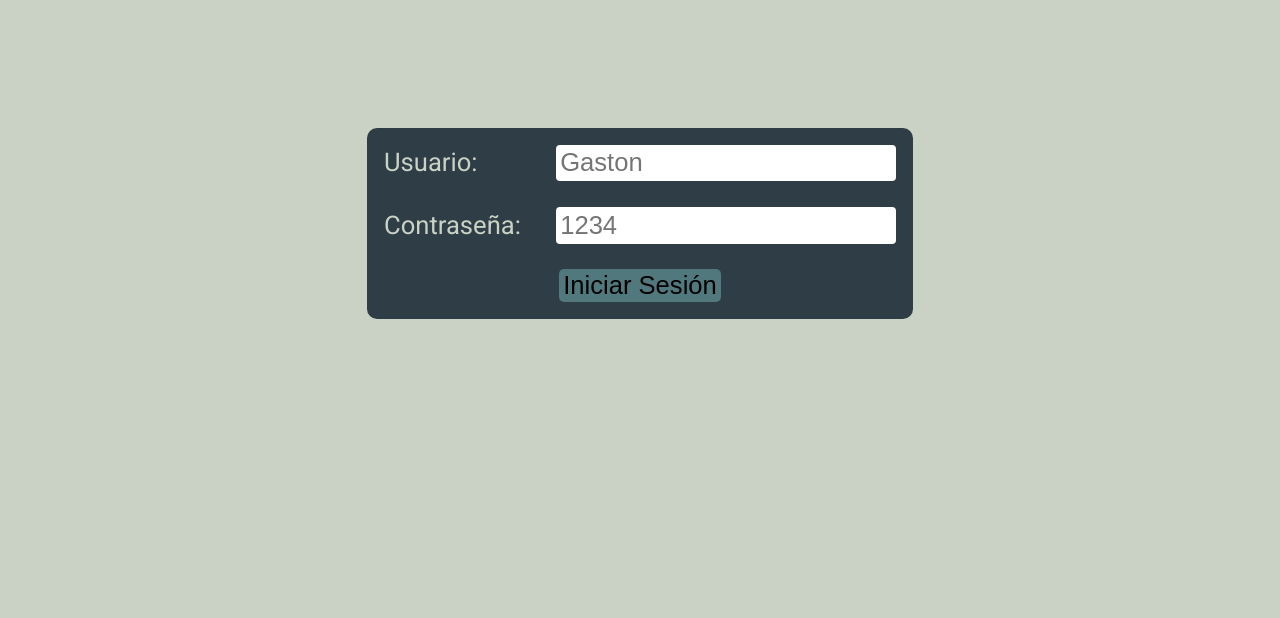
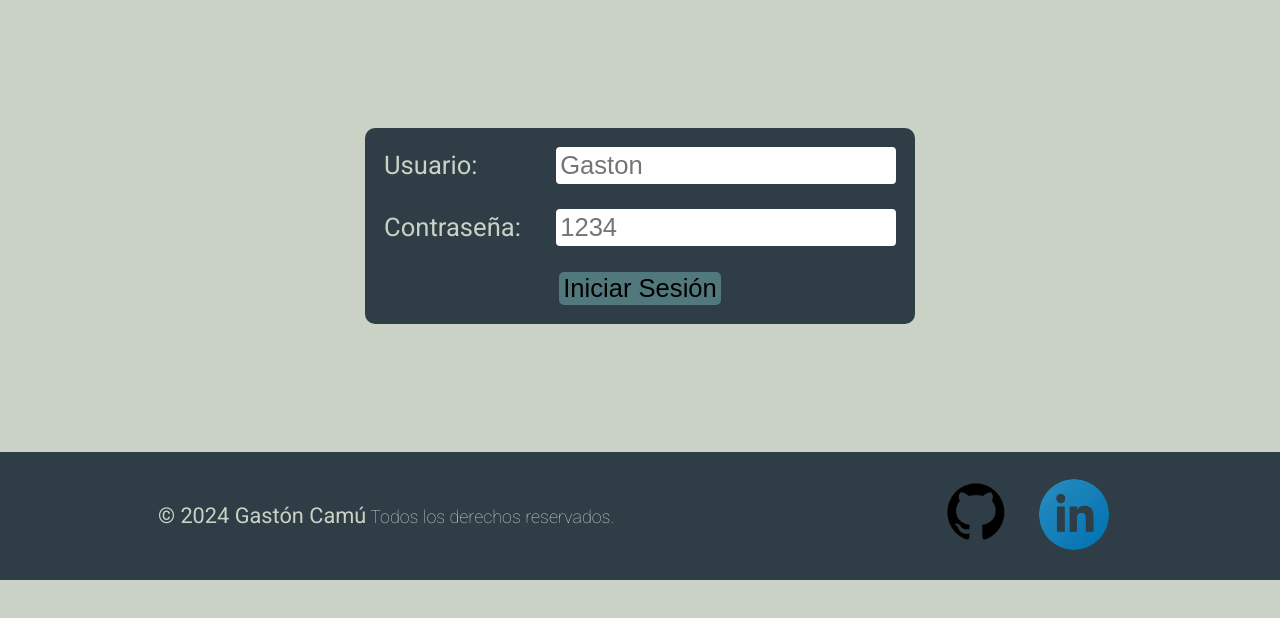
Before and after one commit to GastonCamu/tp-final-react, a React (Vite) app: page / in a window 1280 px wide. Shown: the top 618 px of the page. Built offline with nearby package versions, Linux system fonts and the light colour scheme.

Commit message:
actualizacion footer y agregacion de efecto transition

```diff
--- a/src/components/ActionAlert/ActionAlert.module.css
+++ b/src/components/ActionAlert/ActionAlert.module.css
@@ -13,7 +13,7 @@
 
 .actionalert {
     user-select: none;
-    background: var(--color-1);
+    background: white;
     padding: 2vw;
     border-radius: 3px;
     box-shadow: 0 0 10px var(--color-5-light-transparent);
@@ -44,17 +44,25 @@
 
 .confirmButton {
     background-color: var(--color-success);
+
+    transition: background 400ms;
 }
 
 .confirmButton:hover {
     background-color: var(--color-success-dark);
+
+    transition: background 400ms;
 }
 
 .cancelButton {
     background-color: var(--color-button-delete);
+
+    transition: background 400ms;
 }
 .cancelButton:hover {
     background-color: var(--color-button-delete-dark);
+
+    transition: background 400ms;
 }
 .closeButton {
     background-color: var(--color-1-dark);
@@ -65,8 +73,12 @@
     font-size: 1.5vw;
     font-weight: 400;
     cursor: pointer;
+
+    transition: background 400ms;
 }
 
 .closeButton:hover {
     background-color: var(--color-button-delete);
+
+    transition: background 400ms;
 }
--- /dev/null
+++ b/src/components/Footer/Footer.jsx
@@ -0,0 +1,28 @@
+import React from 'react';
+import s from './Footer.module.css';
+
+import logoGitHub from '..//..//assets/img/logo github.png';
+import logoLinkedin from '..//..//assets/img/logo linkedin.png';
+
+const currentYear = new Date().getFullYear();
+
+const Footer = () => {
+	return (
+		<footer className={s.footer}>
+			<div className={s.left}>
+				<p><span>&copy; {currentYear} Gastón Camú</span> Todos los derechos reservados.</p>
+			</div>
+
+			<div className={s.right}>
+				<a href="https://github.com/GastonCamu" target='_blank' rel="noopener noreferrer">
+					<img className={s.logoGitHub} src={logoGitHub} alt="logo github" />
+				</a>
+				<a href="https://www.linkedin.com/in/gaston-camu/" target='_blank' rel="noopener noreferrer">
+					<img className={s.logoLinkedin} src={logoLinkedin} alt="logo linkedin" />
+				</a>
+			</div>
+ 		</footer>
+	);
+};
+
+export default Footer;
--- /dev/null
+++ b/src/components/Footer/Footer.module.css
@@ -0,0 +1,56 @@
+.footer {
+    position: relative;
+    display: flex;
+    align-items: center;
+    width: 100%;
+    justify-content: space-around;
+    color: var(--color-1);
+    height: 10vw;
+    background-color: var(--color-5);
+}
+
+.left {
+
+}
+.left p {
+    font-size: 1.4vw;
+    font-weight: 200;
+}
+
+.left p span {
+    font-size: 1.7vw;
+    font-weight: 400;
+}
+
+.right {
+    display: flex;
+    align-items: center;
+}
+
+.right img {
+    border-radius: 100%;
+    user-select: none;
+    cursor: pointer;
+    margin: 0 1vw;
+    width: 5.5vw;
+    height: 5.5vw;
+    transition: width 1s, height 1s, background 1s, filter 1s;
+}
+
+.right img:hover {
+    display: flex;
+    width: 7.2vw;
+    height: 7.2vw;
+    transition: width 1s, height 1s, background 1s, filter 1s;
+}
+
+.logoGitHub {
+}
+
+.logoGitHub:hover {
+    filter: invert(100%);
+}
+
+.logoLinkedin:hover {
+    background-color: white;
+}
--- a/src/components/FormEmpleadoModal/FormEmpleadoModal.module.css
+++ b/src/components/FormEmpleadoModal/FormEmpleadoModal.module.css
@@ -34,21 +34,20 @@
   cursor: pointer;
   background-color: var(--color-1);
   border-radius: 0 0 0 3px;
+
+  transition: background 400ms;
 }
 
 .closeButton:hover {
   background-color: var(--color-button-delete);
+
+  transition: background 400ms;
 }
 
 .titulo {
   text-align: center;
   font-size: 1.7vw;
   padding-bottom: 1.5vw;
-}
-
-.titulo::selection {
-  background-color: var(--color-5-light);
-  color: var(--color-1);
 }
 
 .form {
@@ -73,18 +72,17 @@
   font-weight: 600;
 }
 
-.formGroup label::selection, .formGroup input::selection {
-  background-color: var(--color-5-light);
-  color: var(--color-1);
-}
+.formGroup input {
+  border-bottom: 1px solid var(--color-5);
+  padding: 0.1vw 0.2vw;
 
-.formGroup input {
-  border-bottom: 1px solid black;
-  padding: 0.1vw 0.2vw;
+  transition: border 100ms;
 }
 
 .formGroup input:hover, .formGroup input:focus{
-  border-bottom: 2px solid black;
+  border-bottom: 2px solid var(--color-5);
+
+  transition: border 100ms;
 }
 
 .submitButton {
@@ -98,8 +96,12 @@
   border-radius: 3px;
   font-weight: 600;
   background-color: var(--color-2);
+
+  transition: background 400ms;
 }
 
 .submitButton:hover {
   background-color: var(--color-2-dark);
+
+  transition: background 400ms;
 }
--- a/src/components/Navbar/Navbar.module.css
+++ b/src/components/Navbar/Navbar.module.css
@@ -80,17 +80,25 @@
     font-weight: 400;
     margin: 0.6vw 0;
     border-radius: 3px;
+
+    transition: background 400ms;
   }
 
   .Link:hover {
     background-color: var(--color-5-light);
+
+    transition: background 400ms;
   }
 
   .active {
     background-color: var(--color-3);
+
+    transition: background 200ms;
   }
   .active:hover {
     background-color: var(--color-3);
+
+    transition: background 200ms;
   }
 
   .right {
@@ -107,10 +115,14 @@
     font-weight: 400;
     border-radius: 7px;
     user-select: none;
+
+    transition: background 500ms;
   }
 
   .userMenu:hover {
     background-color: var(--color-1-dark);
+
+    transition: background 500ms;
   }
 
   .username {
@@ -138,10 +150,14 @@
     width: 90%;
     margin: auto;
     border-radius: 10px;
+
+    transition: background 500ms;
   }
 
   .dropDownMenu button:hover {
     background-color: var(--color-3);
+
+    transition: background 500ms;
   }
 
   .menuOpen {
--- a/src/components/index.js
+++ b/src/components/index.js
@@ -1,4 +1,5 @@
 export {default as Navbar} from './Navbar/Navbar';
+export {default as Footer} from './Footer/Footer';
 export {default as FormEmpleadoModal} from './FormEmpleadoModal/FormEmpleadoModal';
 export {default as PassiveAlert} from './PassiveAlert/PassiveAlert';
 export {default as ActionAlert} from './ActionAlert/ActionAlert';
--- a/src/layouts/PrivateLayout/PrivateLayout.jsx
+++ b/src/layouts/PrivateLayout/PrivateLayout.jsx
@@ -3,7 +3,7 @@ import { Outlet } from 'react-router-dom';
 
 import s from './PrivateLayout.module.css';
 
-import { Navbar } from '../../components'
+import { Navbar, Footer } from '../../components';
 
 const PrivateLayout = ({ children }) => {
 	return (
@@ -12,6 +12,7 @@ const PrivateLayout = ({ children }) => {
 			<main className={s.main}>
 				<Outlet />
 			</main>
+			<Footer />
  		</div>
 	);
 };
--- a/src/layouts/PublicLayout/PublicLayout.jsx
+++ b/src/layouts/PublicLayout/PublicLayout.jsx
@@ -1,13 +1,18 @@
 import React from 'react';
 import { Outlet } from 'react-router-dom';
+
+import { Footer } from '../../components';
 
 import s from './PublicLayout.module.css';
 
 const PublicLayout = () => {
 	return (
-		<div className={s.publiclayout}>
-			<Outlet />
- 		</div>
+		<>
+			<div className={s.publiclayout}>
+				<Outlet />
+ 			</div>
+			 <Footer />
+		</>
 	);
 };
 
--- a/src/pages/EmpleadosPage/EmpleadosPage.module.css
+++ b/src/pages/EmpleadosPage/EmpleadosPage.module.css
@@ -39,19 +39,27 @@
 .buttonBuscar, .buttonMostrarTodo {
    background-color: var(--color-2);
    color: var(--color-5);
+
+   transition: background 400ms;
 }
 
 .buttonBuscar:hover, .buttonMostrarTodo:hover {
    background-color: var(--color-2-dark);
+
+   transition: background 400ms;
 }
 
 .buttonNuevoEmpleado {
    background-color: var(--color-5-light);
    color: var(--color-1);
+
+   transition: background 400ms;
 }
 
 .buttonNuevoEmpleado:hover {
    background-color: var(--color-5);
+
+   transition: background 400ms;
 }
 
 .empleadosTable {
@@ -62,10 +70,6 @@
  .empleadosTable th, .empleadosTable td {
     padding: 1vw 0 1vw 0;
     text-align: center;
- }
- .empleadosTable th::selection,  .empleadosTable td::selection{
-    background-color: var(--color-5-light);
-    color: var(--color-1);
  }
 
  .empleadosTable th {
@@ -98,18 +102,26 @@
 
 .putButton {
    background-color: var(--color-button-edit);
+
+   transition: background 400ms;
 }
 
 .putButton:hover {
    background-color: var(--color-button-edit-dark);
+
+   transition: background 400ms;
 }
 
 .deleteButton {
    background-color: var(--color-button-delete);
+
+   transition: background 400ms;
 }
 
 .deleteButton:hover {
    background-color: var(--color-button-delete-dark);
+
+   transition: background 400ms;
 }
 
 .putButton img, .deleteButton img {
--- a/src/pages/HomePage/HomePage.module.css
+++ b/src/pages/HomePage/HomePage.module.css
@@ -39,11 +39,15 @@
     font-size: 1.5vw;
     font-weight: 400;
     background-color: var(--color-1);
-    border-bottom: 1px solid var(--color-4-light)
+    border-bottom: 1px solid var(--color-4-light);
+
+    transition: background 400ms;
   }
 
   .resultItem:hover {
     background-color: var(--color-1-dark);
+
+    transition: background 400ms;
   }
 
   .guideContainer {
@@ -72,10 +76,14 @@
 
   .infoSection h3 {
     margin-bottom: 1vw;
+
+    transition: background 400ms;
   }
 
   .infoSection:hover {
     background-color: var(--color-2-transparent);
+
+    transition: background 400ms;
   }
 
   .titleSections {
--- a/src/pages/LoginPage/LoginPage.module.css
+++ b/src/pages/LoginPage/LoginPage.module.css
@@ -1,7 +1,7 @@
 .loginpage {
     background-color: var(--color-5);
     color: var(--color-1);
-    padding: 1.3vw;
+    padding: 1.5vw;
     margin: 10vw auto;
     border-radius: 10px;
     width: 40%;
@@ -24,17 +24,19 @@
 }
 
 .btnSubmit {
+    user-select: none;
     display: flex;
     margin: auto;
     font-size: 2vw;
     padding: 0.3vw;
     border-radius: 5px;
     background-color: var(--color-4-light);
-
     cursor: pointer;
+    transition: background 500ms;
 }
 .btnSubmit:hover {
     background-color: var(--color-4);
+    transition: background 500ms;
 }
 
 .error {
--- a/src/styles/global.css
+++ b/src/styles/global.css
@@ -5,3 +5,8 @@ body {
 
     background-color: var(--color-1);
 }
+
+*::selection {
+    background-color: var(--color-5-light);
+    color: var(--color-1);
+}
```
Also changed, not shown: src/assets/img/logo github.png (added), src/assets/img/logo linkedIn.png (added).
